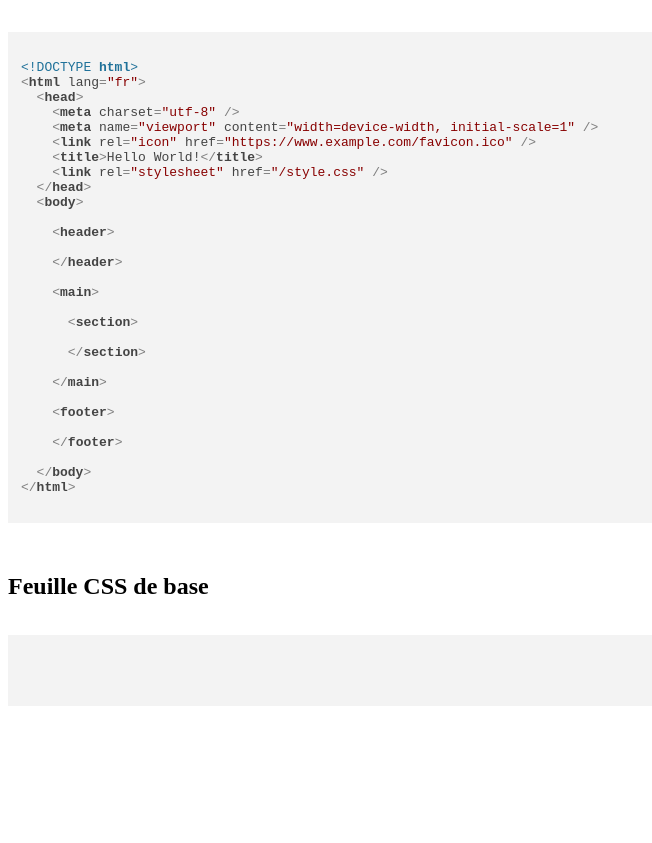
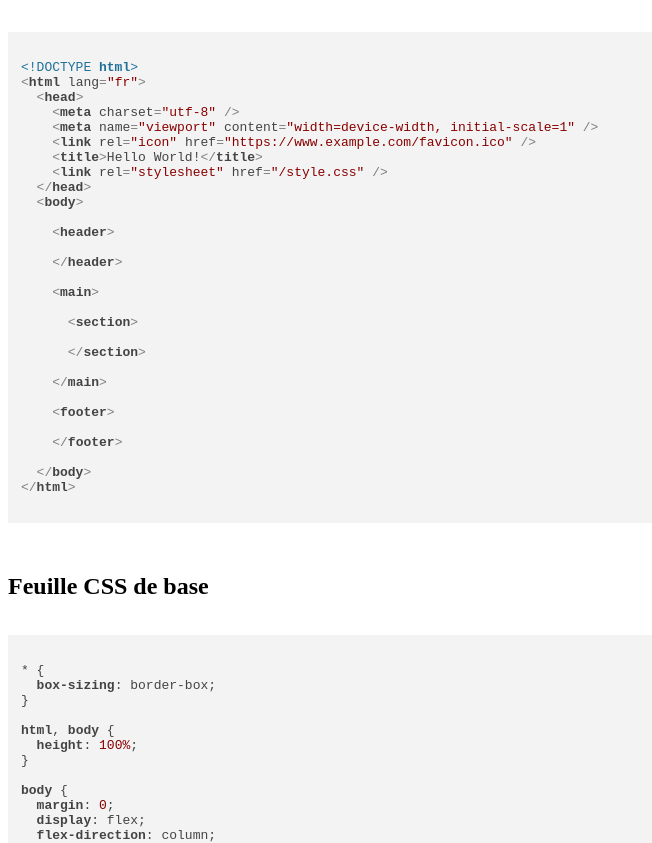
Before and after one commit to kenzociletti/odw, a plain HTML site: page index.html in a window 1280 px wide. Shown: the part 110-953 px from the top of the page, without its empty margins (0-652 px from the left). Before the commit the page ends 859 px from the top, so only its background shows below. Drawn offline with nearby package versions, Linux system fonts and the light colour scheme.

Commit message:
ajout feuille css ex

```diff
--- a/index.html
+++ b/index.html
@@ -63,7 +63,29 @@
         </h2>
         <pre>
           <code>
+* {
+  box-sizing: border-box;
+}
 
+html, body {
+  height: 100%;
+}
+
+body {
+  margin: 0;
+  display: flex;
+  flex-direction: column;
+}
+
+main {
+  padding: 40px;
+  flex-grow: 1;
+}
+
+section {
+  max-width: 1200px;
+  margin: auto;
+}
           </code>
         </pre>
       </section>
```
